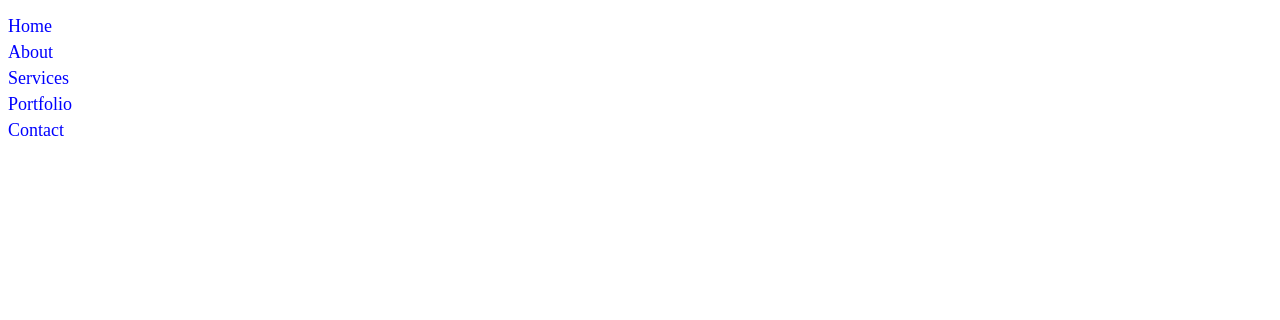
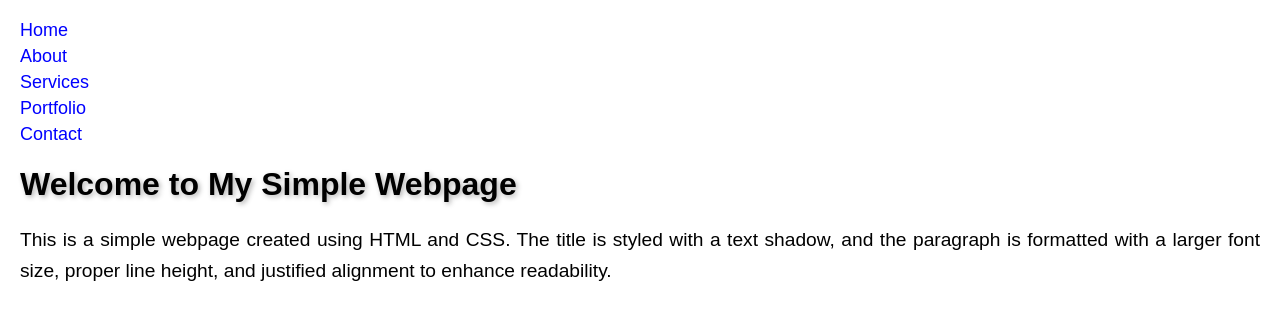
Before and after one commit to leela9201/text2.html, a plain HTML site: page text2.html/text2.html in a window 1280 px wide. Drawn offline with Linux system fonts and the light colour scheme.

Commit message:
text2.hml

```diff
--- a/text2.html/text2.html
+++ b/text2.html/text2.html
@@ -41,3 +41,39 @@
 
 </body>
 </html>
+
+<!DOCTYPE html>
+<html lang="en">
+<head>
+    <meta charset="UTF-8">
+    <meta name="viewport" content="width=device-width, initial-scale=1.0">
+    <title>Simple Webpage</title>
+    <style>
+        body {
+            font-family: Arial, sans-serif;
+            margin: 20px;
+        }
+
+        h1 {
+            font-family: Arial, sans-serif;
+            text-shadow: 2px 2px 5px rgba(0, 0, 0, 0.3);
+        }
+
+        p {
+            font-size: 1.2rem;
+            line-height: 1.6;
+            text-align: justify;
+        }
+    </style>
+</head>
+<body>
+
+    <h1>Welcome to My Simple Webpage</h1>
+    <p>
+        This is a simple webpage created using HTML and CSS. The title is styled with a text shadow,
+        and the paragraph is formatted with a larger font size, proper line height, and justified alignment
+        to enhance readability.
+    </p>
+
+</body>
+</html>
```
